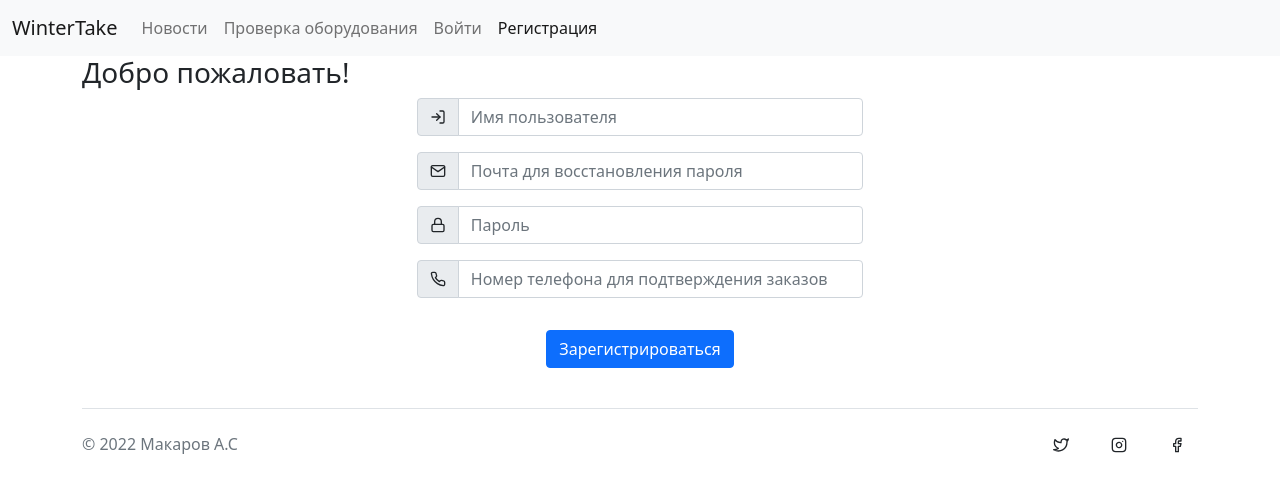
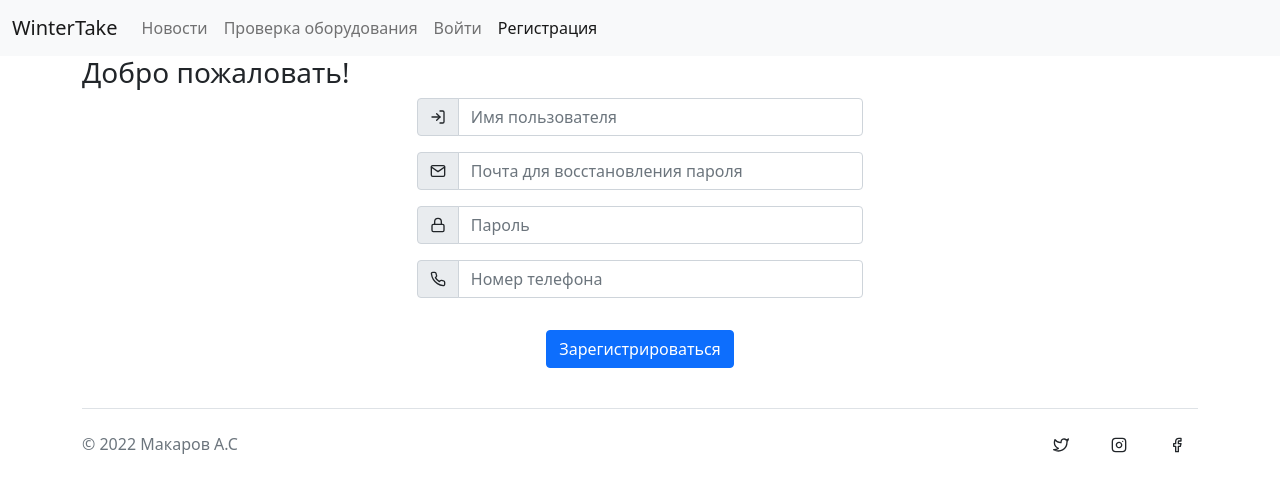
Before and after one commit to impressa97/sharer, a React (Create React App) app in the folder client/: page /register in a window 1280 px wide. Shown: the top 492 px of the page. Built offline with nearby package versions, Linux system fonts and the light colour scheme.

Commit message:
и третий

```diff
--- a/client/src/Pages/Register.js
+++ b/client/src/Pages/Register.js
@@ -94,7 +94,7 @@ function Register(props) {
               setPhone(e.target.value);
             }}
             name="phone"
-            placeholder="Номер телефона для подтверждения заказов"
+            placeholder="Номер телефона"
             aria-label="phone"
             aria-describedby="basic-addon4"
           />
```
